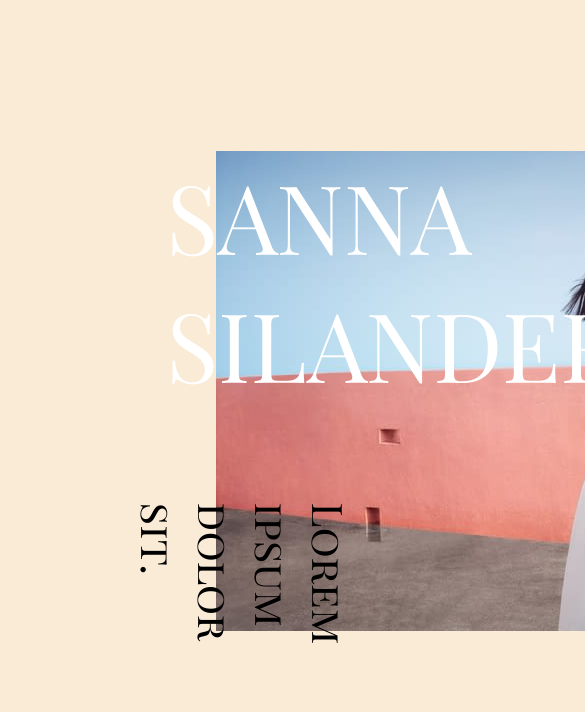
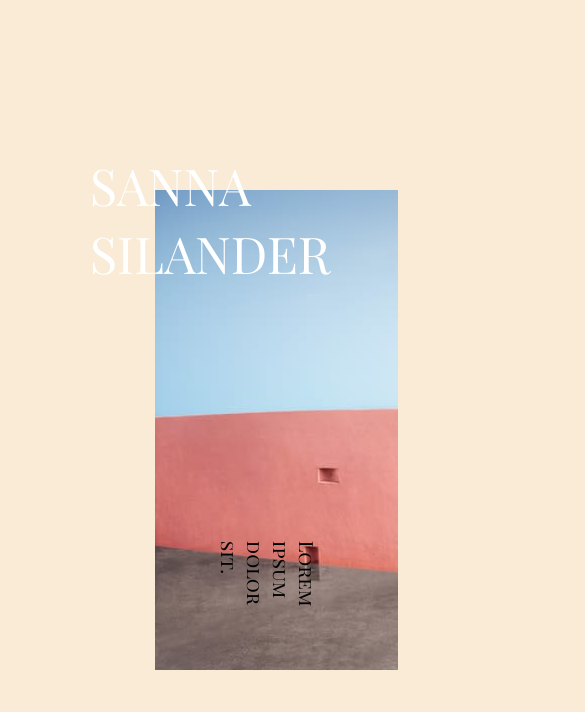
Before and after one commit to joonassuo/sannasilander, a plain HTML site: page index.html in a window 390 px wide. Shown: the top 712 px of the page, 585 px wide, since content can reach past the window. Drawn offline with Linux system fonts and the light colour scheme.

Commit message:
responsiveness improvements

```diff
--- a/index.html
+++ b/index.html
@@ -10,11 +10,9 @@
 </head>
 <body>
     <div class="grid-container">
-        <div class="info-container">SANNA<br>SILANDER</div>
+        <div class="name">SANNA<br>SILANDER</div>
         <div class="description rotate">Lorem ipsum dolor sit.</div>
-        <div class="picture">
-            <img src="placeholder.jpg" alt="nicepic">
-        </div>
+        <div class="picture"></div>
         <div class="social"></div>
     </div>
 </body>
--- a/style.css
+++ b/style.css
@@ -11,11 +11,11 @@
     grid-gap: 1em;
 }
 
-.info-container {
+.name {
     grid-column: 2/5;
     grid-row: 2/4;
     font-family: 'Playfair Display SC', serif;
-    font-size: 6em;
+    font-size: 13vmin;
     z-index: 1;
     color: white;
     /*border: 3px solid black;*/
@@ -23,7 +23,7 @@
 
 .description {
     font-family: 'Playfair Display SC', serif;
-    font-size: 5vh;
+    font-size: 5vmin;
     color: black;
     grid-column: 1;
     grid-row: 3/7;
@@ -37,7 +37,12 @@
 }
 
 .picture {
-    grid-column: 3/6;
+    background-image: url('placeholder.jpg');
+    background-repeat: no-repeat;
+    background-position: left;
+    width: 100%;
+    height: auto;
+    grid-column: 3/7;
     grid-row: 2/6;
     z-index: 0;
     justify-self: start;
```
